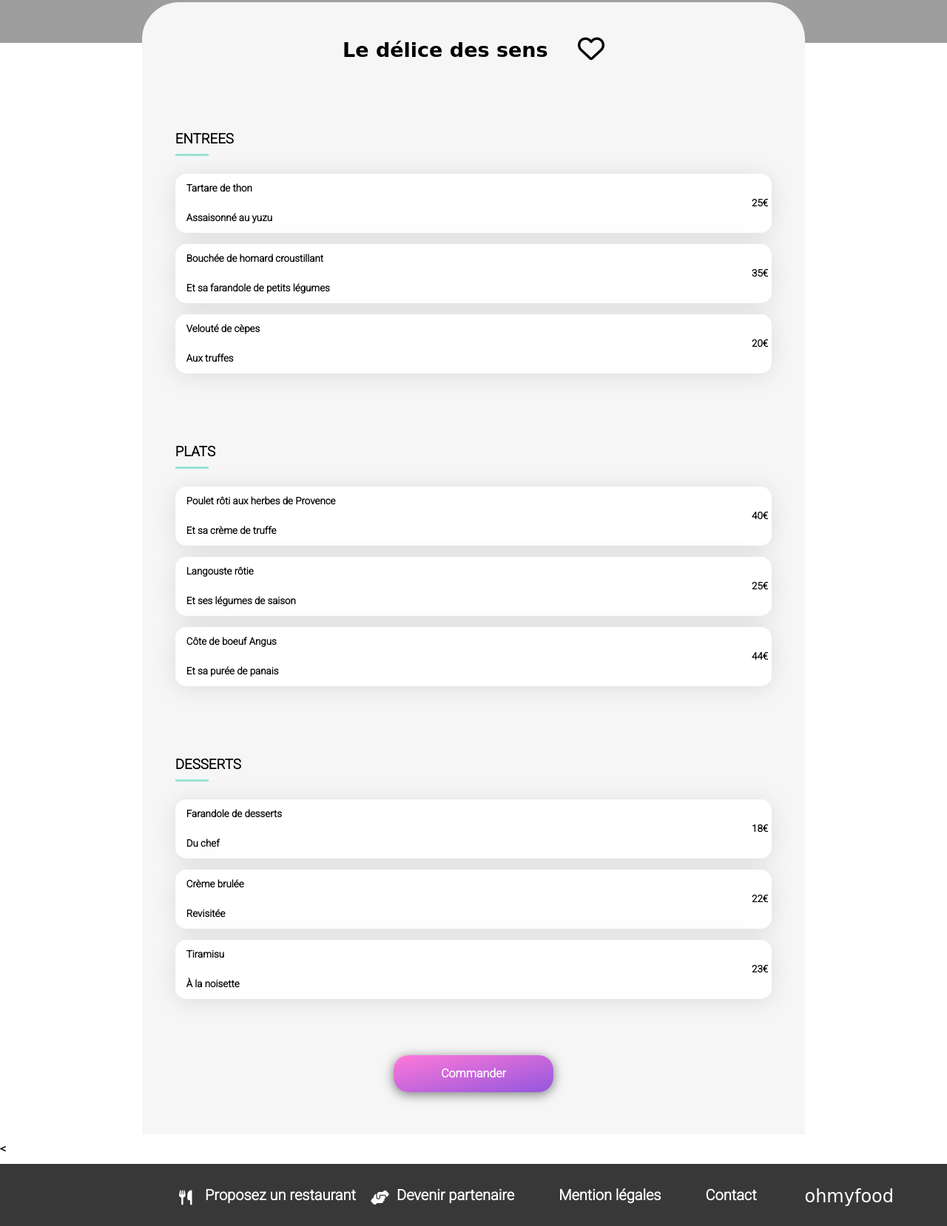
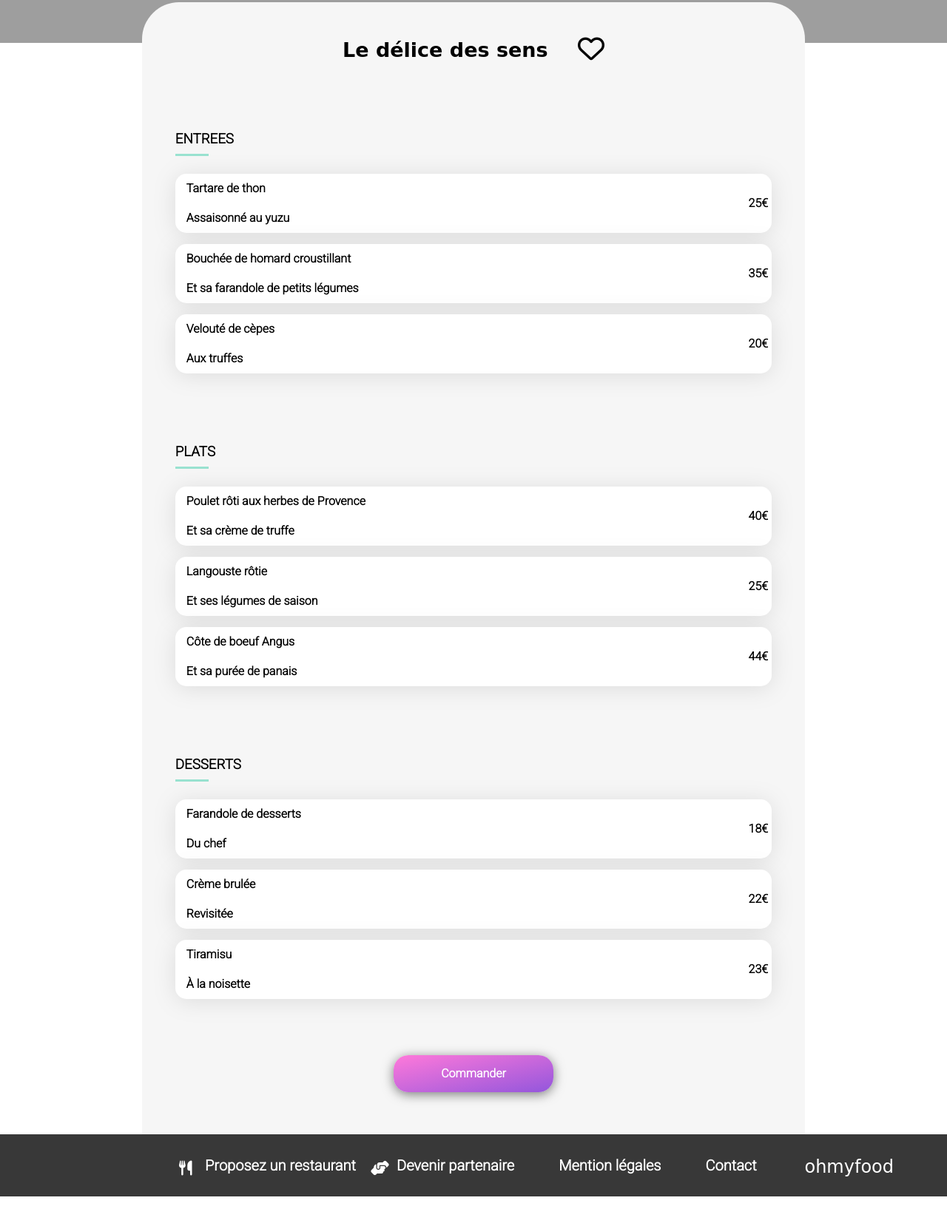
Before and after one commit to Ailyza/Projet-4-OhMyFood, a plain HTML site: page restaurants/leDeliceDesSens.html in a window 1280 px wide. Shown: the part 427-2085 px from the top of the page at 74% size. After the commit the page ends 2045 px from the top, so only its background shows below. Drawn offline with Linux system fonts and the light colour scheme; grey boxes are pictures that could not be loaded; a web font is replaced by a local one.

Commit message:
premier commit pour github pages

```diff
--- a/restaurants/leDeliceDesSens.html
+++ b/restaurants/leDeliceDesSens.html
@@ -51,50 +51,46 @@
                 <h3>ENTREES</h3>
                 <ul class="carte">
                     <li class="plat">
-                        <button>
+                        <div class="button">
                             <div class="description">
                                 <div class="nom">
                                     <h4>Tartare de thon</h4>
                                     <p>Assaisonné au yuzu</p>
                                 </div>
                                 <span class="prix">25€</span>
-
                                 <span class="check">
                                    <i class="fa-solid fa-check"></i>
                                 </span>
                             </div>
-                        </button>
+                        </div>
                     </li>
                     <li class="plat">
-                        <button>
+                        <div class="button">
                             <div class="description">
                                 <div class="nom">
                                     <h4>Bouchée de homard croustillant</h4>
                                     <p> Et sa farandole de petits légumes</p>
                                 </div>
                                 <span class="prix">35€</span>
-
                                 <span class="check">
                                    <i class="fa-solid fa-check"></i>
                                 </span>
                             </div>
-
-                        </button>
+                        </div>
                     </li>
                     <li class="plat">
-                        <button>
+                        <div class="button">
                             <div class="description">
                                 <div class="nom">
                                     <h4>Velouté de cèpes</h4>
                                     <p>Aux truffes</p>
                                 </div>
                                 <span class="prix">20€</span>
-
                                 <span class="check">
                                    <i class="fa-solid fa-check"></i>
                                 </span>
                             </div>
-                        </button>
+                        </div>
                     </li>
                 </ul>
             </div>
@@ -102,49 +98,46 @@
                 <h3>PLATS</h3>
                 <ul class="carte">
                     <li class="plat">
-                        <button>
+                        <div class="button">
                             <div class="description">
                                 <div class="nom">
                                     <h4>Poulet rôti aux herbes de Provence</h4>
                                     <p>Et sa crème de truffe </p>
                                 </div>
                                 <span class="prix">40€</span>
-
                                 <span class="check">
                                    <i class="fa-solid fa-check"></i>
                                 </span>
                             </div>
-                        </button>
+                        </div>
                     </li>
                     <li class="plat">
-                        <button>
+                        <div class="button">
                             <div class="description">
                                 <div class="nom">
                                     <h4>Langouste rôtie</h4>
                                     <p>Et ses légumes de saison</p>
                                 </div>
                                 <span class="prix">25€</span>
-
                                 <span class="check">
                                    <i class="fa-solid fa-check"></i>
                                 </span>
                             </div>
-                        </button>
+                        </div>
                     </li>
                     <li class="plat">
-                        <button>
+                        <div class="button">
                             <div class="description">
                                 <div class="nom">
                                     <h4>Côte de boeuf Angus</h4>
                                     <p>Et sa purée de panais</p>
                                 </div>
                                 <span class="prix">44€</span>
-
                                 <span class="check">
                                    <i class="fa-solid fa-check"></i>
                                 </span>
                             </div>
-                        </button>
+                        </div>
                     </li>
                 </ul>
             </div>
@@ -152,49 +145,46 @@
                 <h3>DESSERTS</h3>
                 <ul class="carte">
                     <li class="plat">
-                        <button>
+                        <div class="button">
                             <div class="description">
                                 <div class="nom">
                                     <h4>Farandole de desserts</h4>
                                     <p>Du chef</p>
                                 </div>
                                 <span class="prix">18€</span>
-
                                 <span class="check">
                                    <i class="fa-solid fa-check"></i>
                                 </span>
                             </div>
-                        </button>
+                        </div>
                     </li>
                     <li class="plat">
-                        <button>
+                        <div class="button">
                             <div class="description">
                                 <div class="nom">
                                     <h4>Crème brulée </h4>
                                     <p> Revisitée</p>
                                 </div>
                                 <span class="prix">22€</span>
-
                                 <span class="check">
                                    <i class="fa-solid fa-check"></i>
                                 </span>
                             </div>
-                        </button>
+                        </div>
                     </li>
                     <li class="plat">
-                        <button>
+                        <div class="button">
                             <div class="description">
                                 <div class="nom">
                                     <h4>Tiramisu </h4>
                                     <p>À la noisette</p>
                                 </div>
                                 <span class="prix">23€</span>
-
                                 <span class="check">
                                    <i class="fa-solid fa-check"></i>
                                 </span>
                             </div>
-                        </button>
+                        </div>
                     </li>
                 </ul>
             </div>
@@ -203,7 +193,8 @@
             </div>
         </section>
     </main>
-    <<footer>
+
+    <footer>
         <div class="footer ">
             <h2>ohmyfood</h2>
             <ul class="quatreLiens">
@@ -226,5 +217,4 @@
         </div>
     </footer>
 </body>
-
 </html>
--- a/style/carte.css
+++ b/style/carte.css
@@ -132,6 +132,9 @@ img{
     width: 100%;
     margin-top: -70px;/*au dessus de l'image*/
 }
+h1{
+    font-family: 'Shrikhand', cursive;
+}
 h2{
     margin-right: 5%;
     font-family: 'Shrikhand', cursive;
@@ -142,7 +145,7 @@ h3{
     width: 45px;
     margin-left: 5%;
     position: relative;
-    top: 30px;
+
 }
 .carte{
     margin-bottom: 48px;
@@ -156,7 +159,7 @@ h3{
     height: 80px;
     display: flex;
 }
-.plat button {
+.plat .button {
     height: 100%;
     padding: 0px;
 }
@@ -176,18 +179,18 @@ h3{
 }
 .description:hover .nom {
     width: 60%;
-    transition:  all 0.5;
+    transition:  all 0.5s;
 }
 
-button:hover .prix{
+.button:hover .prix{
     transform: translateX(-80px);
     transition: all 0.5s;
 }
-button:hover .check{
+.button:hover .check{
     width: 80px;
     font-size: 20px;
 }
-button{
+.button{
     background-color: white;
     width: 90%;
     border-style: none;
@@ -329,7 +332,6 @@ footer .fa-solid {
 }
 /********keyframe check********/
 
-
 @keyframes checked-animation {
     from {
         width: 0px;
@@ -338,11 +340,9 @@ footer .fa-solid {
         width: 60px;
     }
 }
-
 @keyframes checked-animation-reverse {
     from{
         width: 60px;
-        visibility: visible;
     }
     to{
         width: 0px;
@@ -355,11 +355,11 @@ footer .fa-solid {
     moveUp 1s linear;
 }
 .carte_Plats li{
-      animation: fadeIn 2s linear,
+    animation: fadeIn 2s linear,
     moveUp 2s linear;
 }
 .carte_Desserts li{
-      animation: fadeIn 3s linear,
+    animation: fadeIn 3s linear,
     moveUp 3s linear;
 }
 
@@ -367,10 +367,10 @@ footer .fa-solid {
 
 @keyframes fadeIn {
     from {
-        opacity: 0;
+        opacity: 0;  /*fin*/
     }
     to {
-        opacity: 3;
+        opacity: 3;  /*début*/
     }
 }
 
@@ -379,7 +379,7 @@ footer .fa-solid {
         transform: translateY(80px);
     }
     to {
-        transform: translateY(0px);
+        transform: translateY(0px); /*Y = axe vertical*/
     }
 }
 
@@ -408,6 +408,7 @@ footer .fa-solid {
     }
     h3{
         margin-bottom: 10px;
+        top: 30px;
     }
     #containerBtn{
         padding: 2%;
--- a/style/style.css
+++ b/style/style.css
@@ -70,6 +70,10 @@
 }
 /*************** FIN LOADER ***************/
  /*CSS général*/
+ h1{
+    width: 100%;
+    font-family: 'Shrikhand', cursive;
+ }
 h2 {
     font-style: normal;
     font-weight: 700;
@@ -130,6 +134,7 @@ h3 {
 input::placeholder{
     color: black;
     font-weight: bold;
+
 }
 /*************** FIN NAVBAR ***************/
 /*************** RESERVATION ***************/
```
Also changed, not shown: index.html (+2 -3 lines), restaurants/aLaFrancaise.html (+23 -24 lines), restaurants/laNoteEnchantee.html (+20 -21 lines), restaurants/laPaletteDuGout.html (+19 -31 lines).
